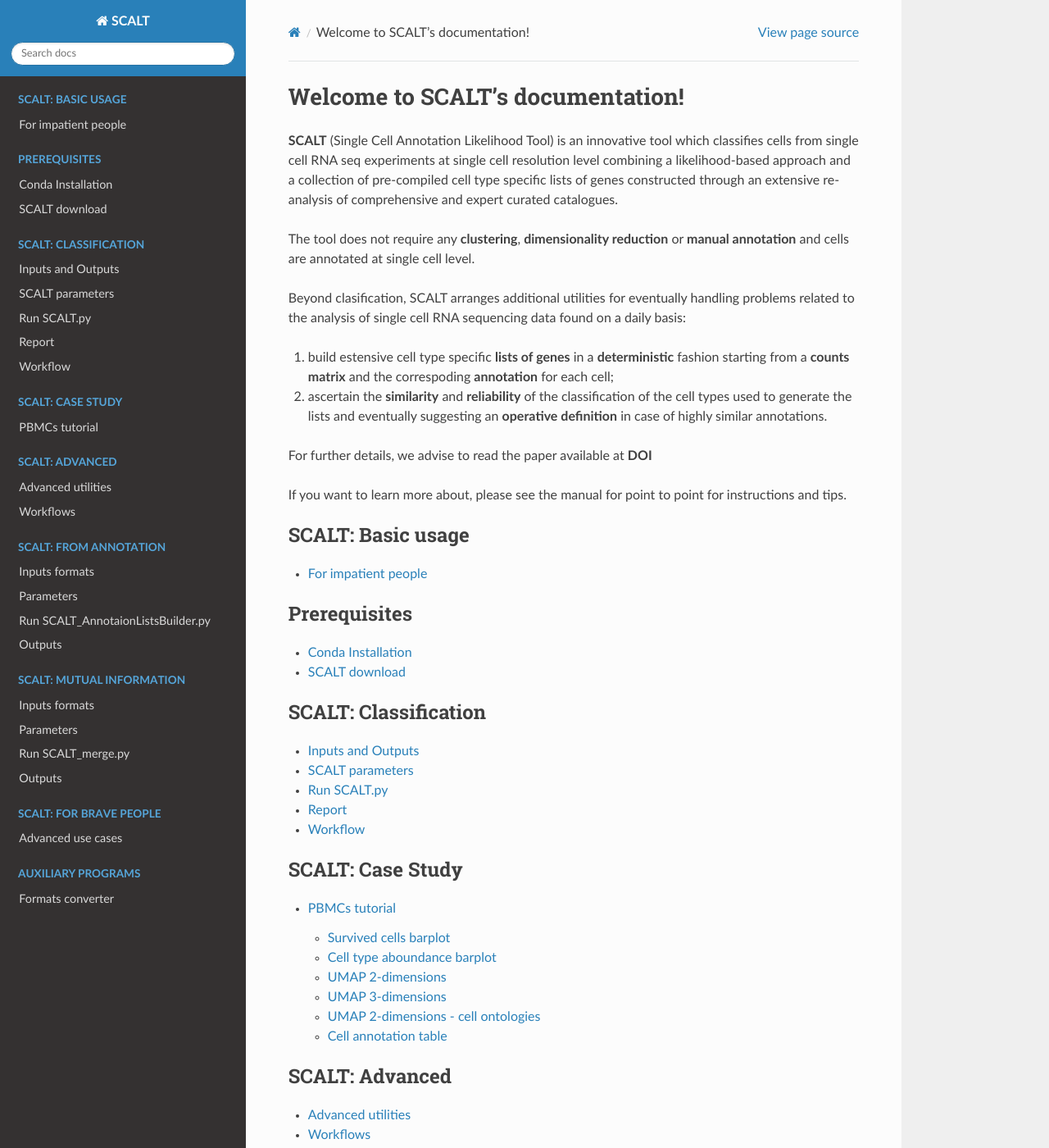
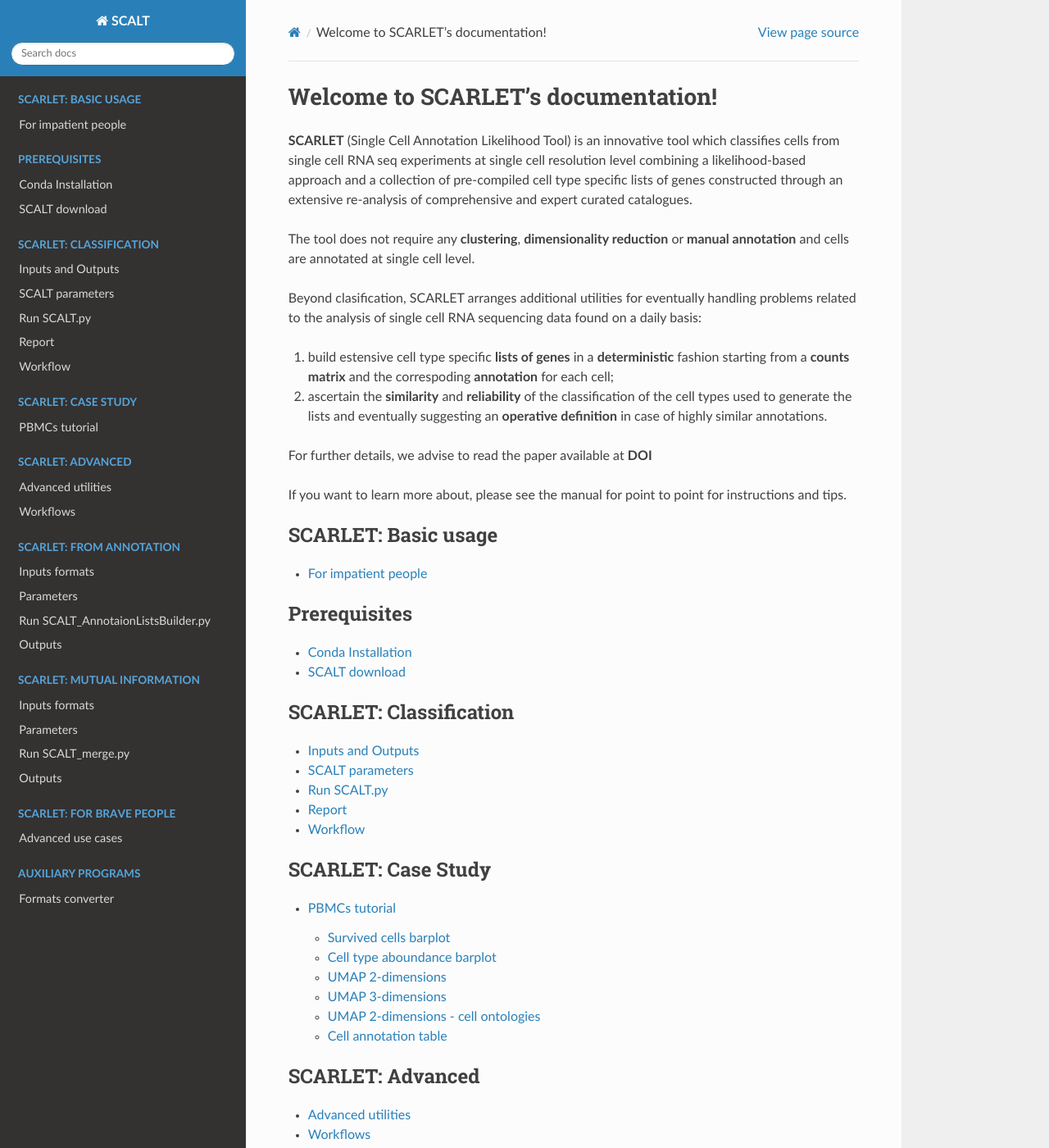
Before and after one commit to danitrave/SCALT, a Sphinx documentation site: the page built from docs/source/index.rst, in a window 1280 px wide and 1400 px high. Shown: the whole window at 82% size. Built offline with Sphinx 7.4.7 and the Read the Docs theme 3.1.0, drawn with Linux system fonts in a browser that asks for light colours; some of the changed text lies outside the part shown.

Commit message:
Update index.rst

```diff
--- a/docs/source/index.rst
+++ b/docs/source/index.rst
@@ -1,11 +1,11 @@
-Welcome to SCALT's documentation!
+Welcome to SCARLET's documentation!
 =================================
 
-**SCALT** (Single Cell Annotation Likelihood Tool) is an innovative tool which classifies cells from single cell RNA seq experiments at single cell resolution level combining a likelihood-based approach and a collection of pre-compiled cell type specific lists of genes constructed through an extensive re-analysis of comprehensive and expert curated catalogues.
+**SCARLET** (Single Cell Annotation Likelihood Tool) is an innovative tool which classifies cells from single cell RNA seq experiments at single cell resolution level combining a likelihood-based approach and a collection of pre-compiled cell type specific lists of genes constructed through an extensive re-analysis of comprehensive and expert curated catalogues.
 
 The tool does not require any **clustering**, **dimensionality reduction** or **manual annotation** and cells are annotated at single cell level.
 
-Beyond clasification, SCALT arranges additional utilities for eventually handling problems related to the analysis of single cell RNA sequencing data found on a daily basis:
+Beyond clasification, SCARLET arranges additional utilities for eventually handling problems related to the analysis of single cell RNA sequencing data found on a daily basis:
 
 1. build estensive cell type specific **lists of genes** in a **deterministic** fashion starting from a **counts matrix** and the correspoding **annotation** for each cell;
 2. ascertain the **similarity** and **reliability** of the classification of the cell types used to generate the lists and eventually suggesting an **operative definition** in case of highly similar annotations.
@@ -16,7 +16,7 @@ If you want to learn more about, please see the manual for point to point for in
 
 .. toctree::
    :maxdepth: 2
-   :caption: SCALT: Basic usage
+   :caption: SCARLET: Basic usage
 
    intro.rst
 
@@ -28,37 +28,37 @@ If you want to learn more about, please see the manual for point to point for in
 
 .. toctree::
    :maxdepth: 2
-   :caption: SCALT: Classification
+   :caption: SCARLET: Classification
 
    classification.rst
 
 .. toctree::
    :maxdepth: 2
-   :caption: SCALT: Case Study
+   :caption: SCARLET: Case Study
 
    tutorial_pbmc.rst
 
 .. toctree::
    :maxdepth: 2
-   :caption: SCALT: Advanced
+   :caption: SCARLET: Advanced
 
    advanced.rst
 
 .. toctree::
    :maxdepth: 2
-   :caption: SCALT: From Annotation
+   :caption: SCARLET: From Annotation
 
    annoListsBuilder.rst
 
 .. toctree::
    :maxdepth: 2
-   :caption: SCALT: Mutual Information
+   :caption: SCARLET: Mutual Information
 
    mutual_info.rst
 
 .. toctree::
    :maxdepth: 2
-   :caption: SCALT: For Brave People
+   :caption: SCARLET: For Brave People
 
    bravePeople.rst
 
```
